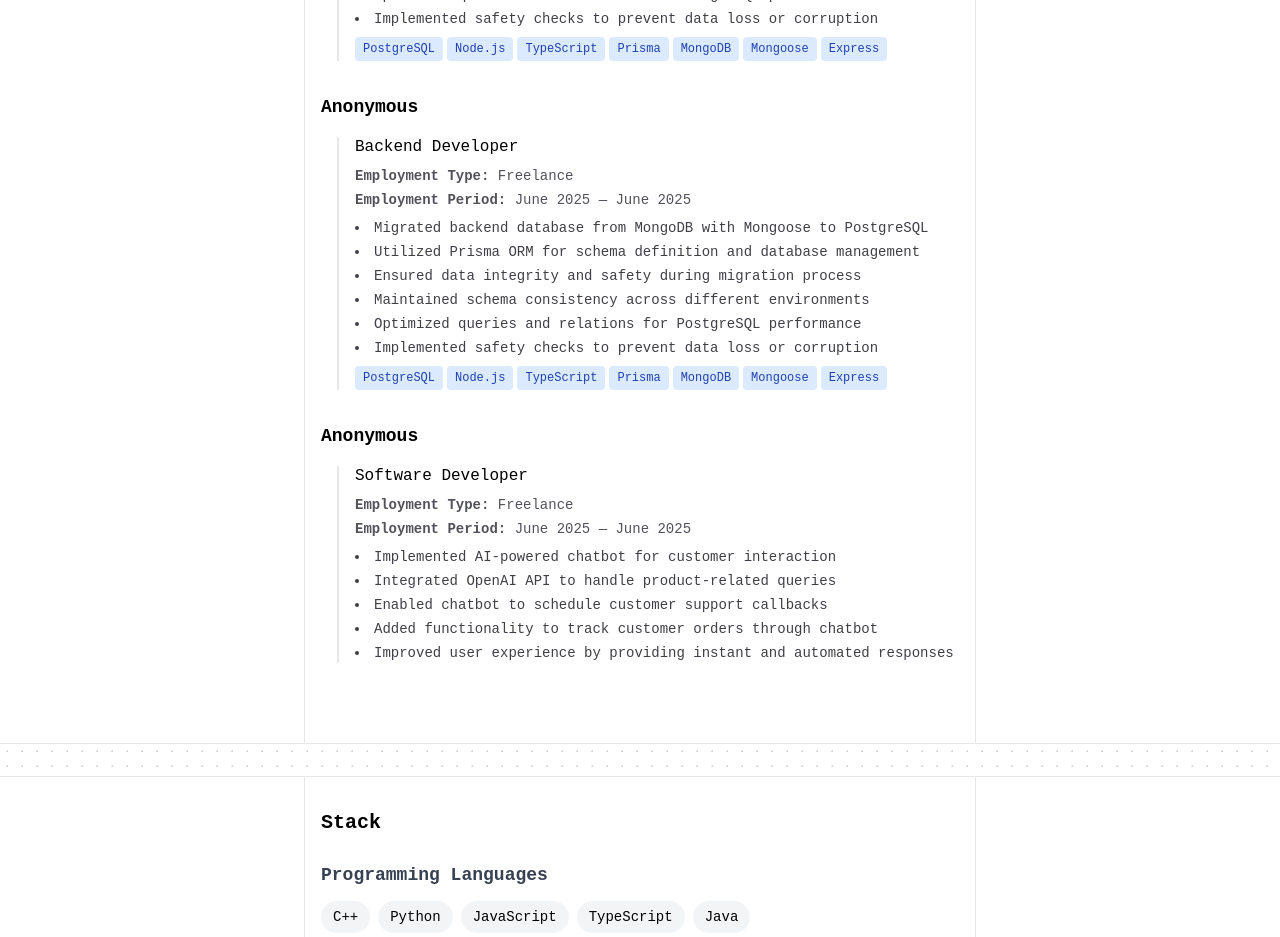
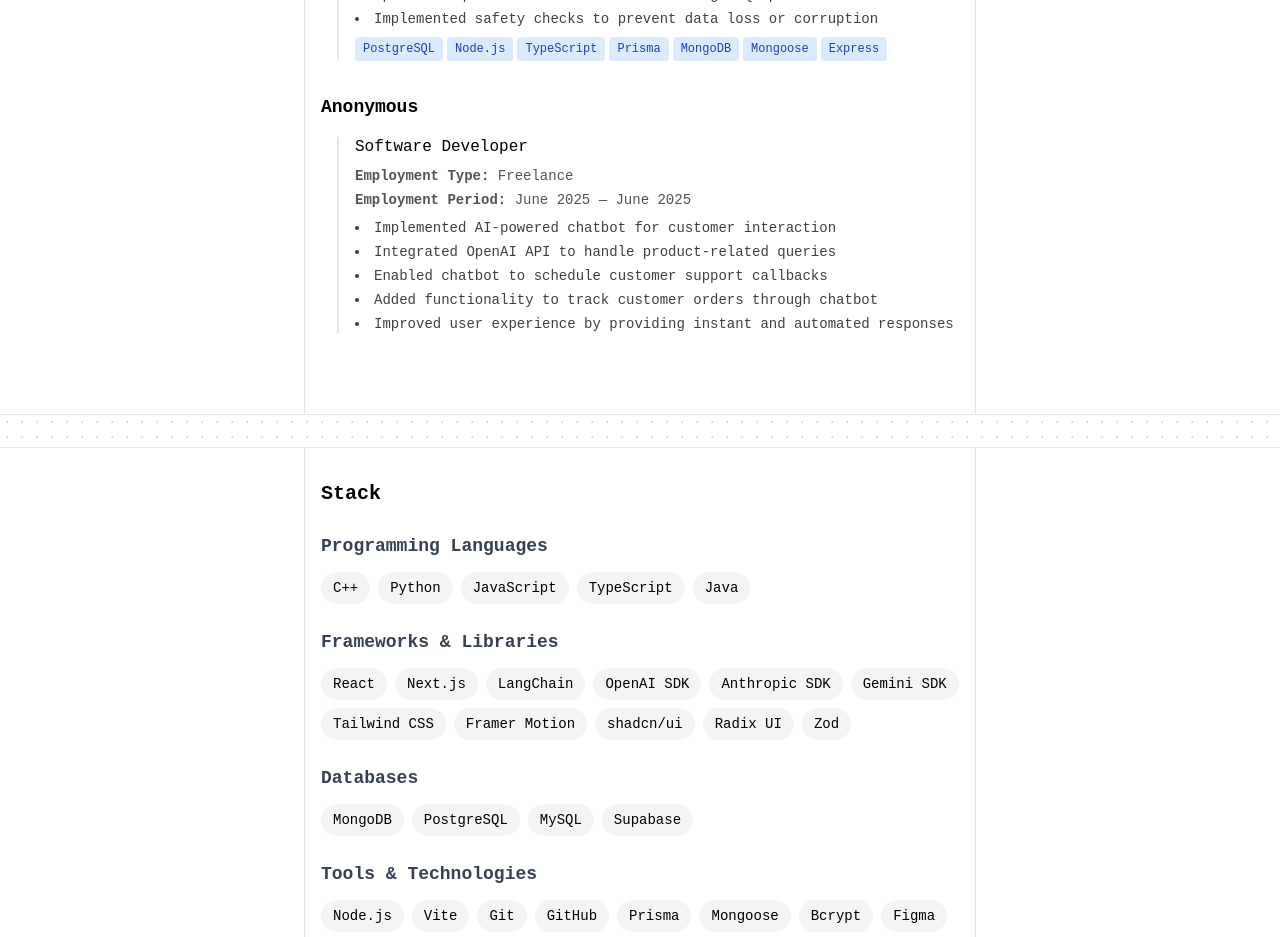
Before and after one commit to punyajain1/Portfolio_PJ, a Next.js app: page / in a window 1280 px wide. Shown: the part 2200-3137 px from the top of the page. Built offline with nearby package versions, Linux system fonts and the light colour scheme.

Commit message:
refactor: clean up experience entries and remove redundant backend developer section

```diff
--- a/src/components/Experience.tsx
+++ b/src/components/Experience.tsx
@@ -25,28 +25,6 @@ const experiences = [
         title: "Backend Developer",
         type: "Freelance",
         period: "June 2025— June 2025",
-        current: false,
-        description: [
-  "Migrated backend database from MongoDB with Mongoose to PostgreSQL",
-  "Utilized Prisma ORM for schema definition and database management",
-  "Ensured data integrity and safety during migration process",
-  "Maintained schema consistency across different environments",
-  "Optimized queries and relations for PostgreSQL performance",
-  "Implemented safety checks to prevent data loss or corruption"
-],
-        technologies: [
-          "PostgreSQL", "Node.js", "TypeScript", "Prisma", "MongoDB","Mongoose" , "Express"
-        ]
-      }
-    ]
-  },
-  {
-    company: "Anonymous",
-    positions: [
-      {
-        title: "Backend Developer",
-        type: "Freelance",
-        period: "June 2025 — June 2025",
         current: false,
         description: [
   "Migrated backend database from MongoDB with Mongoose to PostgreSQL",
```
